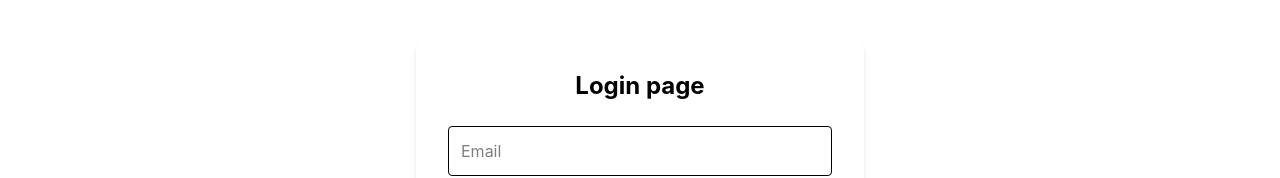
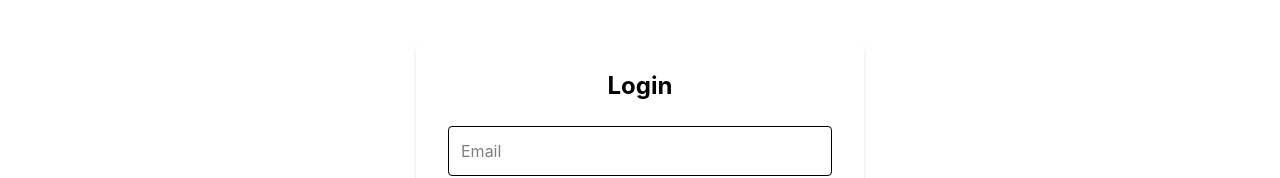
Before and after one commit to zerfe-123-abc/Hahu-Frontend, a React (Vite) app: page /login in a window 1280 px wide. Shown: the part 154-332 px from the top of the page. Built offline with nearby package versions, Linux system fonts and the light colour scheme.

Commit message:
Update Login.jsx

```diff
--- a/src/pages/Login.jsx
+++ b/src/pages/Login.jsx
@@ -22,7 +22,7 @@ function Login() {
         className="bg-white p-8 rounded-xl shadow-md w-full max-w-md"
       >
         <h2 className="text-2xl font-bold mb-6 text-center">
-          Login page
+          Login
         </h2>
 
         {/* Email */}
```
